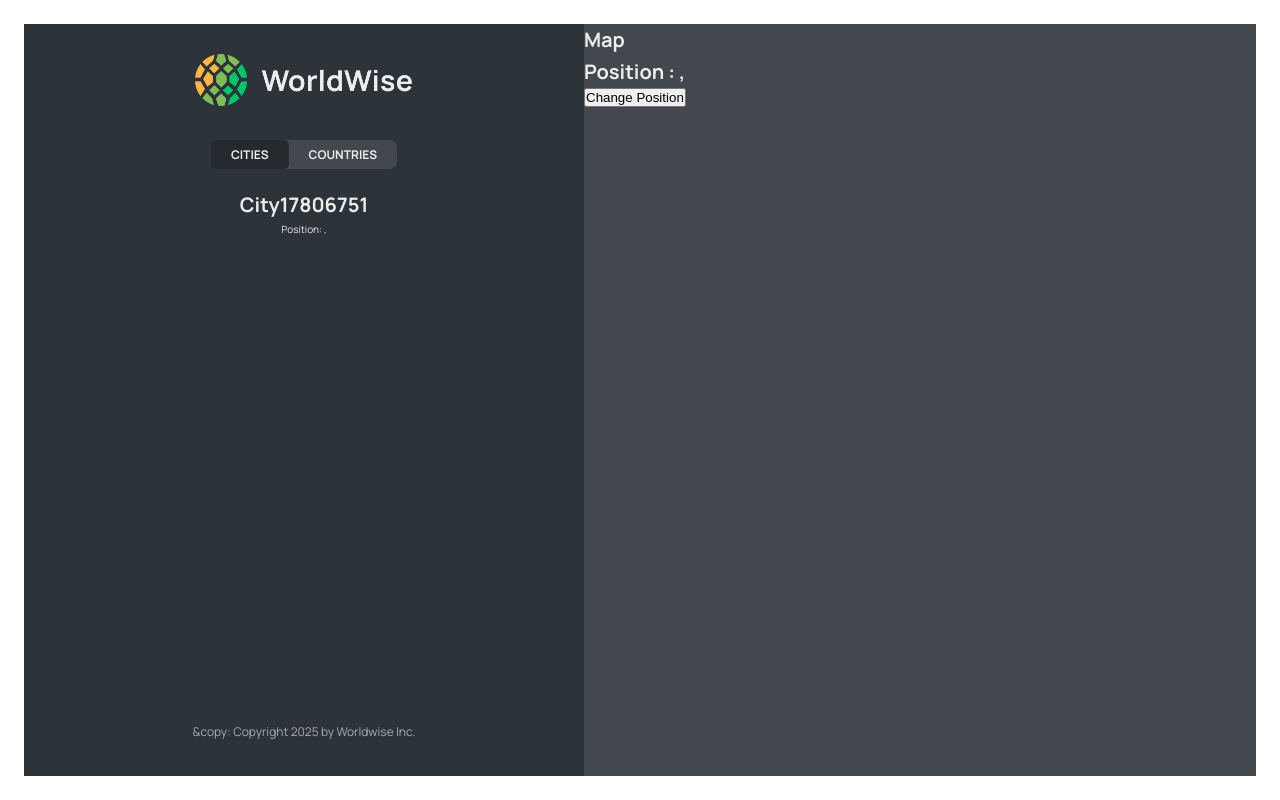
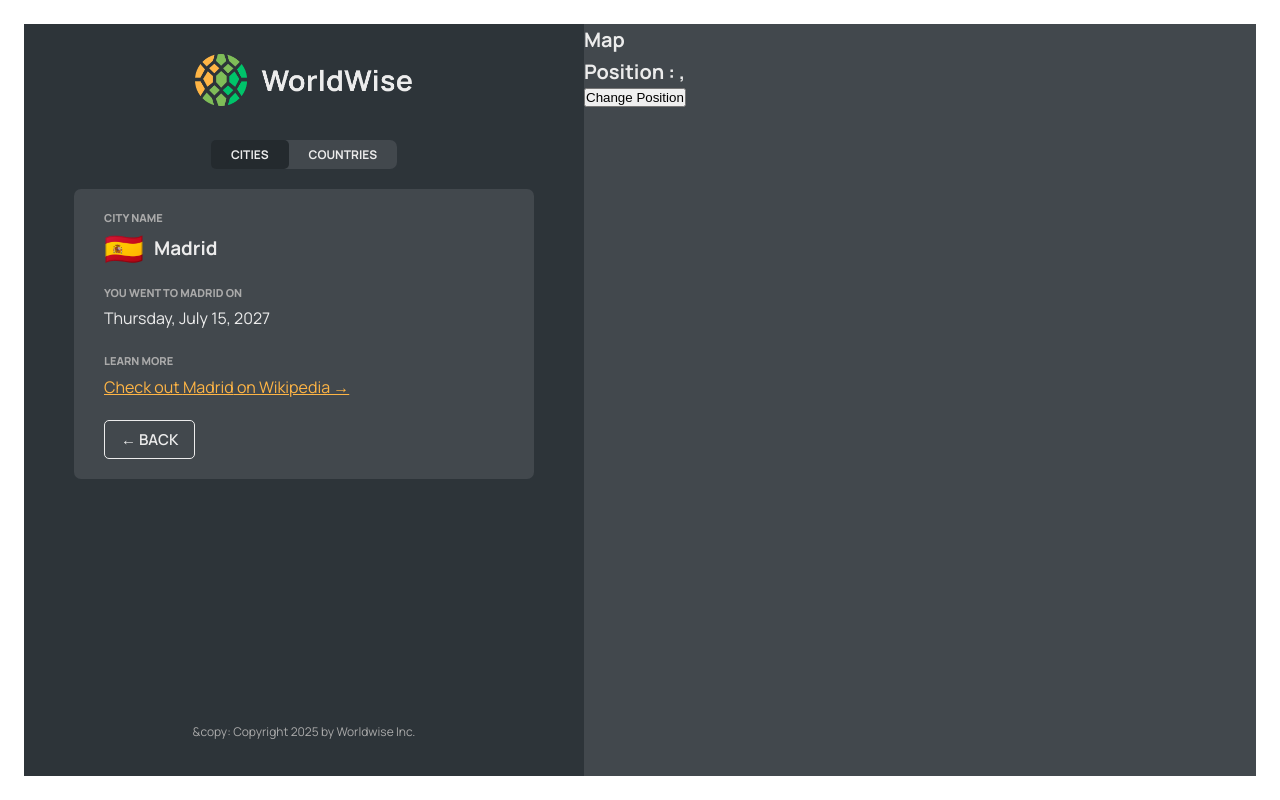
Before and after one commit to Varshini1425/worldwise, a React (Vite) app: page /app/cities/17806751 in a window 1280 px wide. Built offline with nearby package versions, Linux system fonts and the light colour scheme; data requests are answered from the project's data file.

Commit message:
added a city description view

```diff
--- /dev/null
+++ b/src/components/BackButton.jsx
@@ -0,0 +1,20 @@
+import React from "react";
+import { useNavigate } from "react-router-dom";
+import Button from "./Button";
+
+const BackButton = () => {
+  const navigate = useNavigate();
+  return (
+    <Button
+      type="back"
+      onClick={(e) => {
+        e.preventDefault();
+        navigate(-1);
+      }}
+    >
+      &larr; Back
+    </Button>
+  );
+};
+
+export default BackButton;
--- a/src/components/City.jsx
+++ b/src/components/City.jsx
@@ -1,5 +1,9 @@
-import { useParams, useSearchParams } from "react-router-dom";
+import { useParams } from "react-router-dom";
 import styles from "./City.module.css";
+import { useEffect } from "react";
+import { useCities } from "../contexts/CitiesContext";
+import Spinner from "./Spinner";
+import BackButton from "./BackButton";
 
 const formatDate = (date) =>
   new Intl.DateTimeFormat("en", {
@@ -12,62 +16,70 @@
 function City() {
   const { id } = useParams();
   // console.log(x);
+
+  const { getCity, currentCity, isLoading } = useCities();
+
+  useEffect(() => {
+    getCity(id);
+  }, [id]);
+
   // TEMP DATA
-  const [searchParams, setSearchParams] = useSearchParams();
-  const lat = searchParams.get("lat");
-  const lng = searchParams.get("lng");
-  const currentCity = {
-    cityName: "Lisbon",
-    emoji: "🇵🇹",
-    date: "2027-10-31T15:59:59.138Z",
-    notes: "My favorite city so far!",
-  };
+
+  // const currentCity = {
+  //   cityName: "Lisbon",
+  //   emoji: "🇵🇹",
+  //   date: "2027-10-31T15:59:59.138Z",
+  //   notes: "My favorite city so far!",
+  // };
+
+  // return (
+  //   <>
+  //     <h1>City{id}</h1>
+  //     <p>
+  //       Position: {lat}, {lng}
+  //     </p>
+  //   </>
+  // );
 
   const { cityName, emoji, date, notes } = currentCity;
+  if (isLoading) return <Spinner />;
   return (
-    <>
-      <h1>City{id}</h1>
-      <p>
-        Position: {lat}, {lng}
-      </p>
-    </>
+    <div className={styles.city}>
+      <div className={styles.row}>
+        <h6>City name</h6>
+        <h3>
+          <span>{emoji}</span> {cityName}
+        </h3>
+      </div>
+
+      <div className={styles.row}>
+        <h6>You went to {cityName} on</h6>
+        <p>{formatDate(date || null)}</p>
+      </div>
+
+      {notes && (
+        <div className={styles.row}>
+          <h6>Your notes</h6>
+          <p>{notes}</p>
+        </div>
+      )}
+
+      <div className={styles.row}>
+        <h6>Learn more</h6>
+        <a
+          href={`https://en.wikipedia.org/wiki/${cityName}`}
+          target="_blank"
+          rel="noreferrer"
+        >
+          Check out {cityName} on Wikipedia &rarr;
+        </a>
+      </div>
+
+      <div>
+        <BackButton />
+      </div>
+    </div>
   );
-
-  // return (
-  //   <div className={styles.city}>
-  //     <div className={styles.row}>
-  //       <h6>City name</h6>
-  //       <h3>
-  //         <span>{emoji}</span> {cityName}
-  //       </h3>
-  //     </div>
-
-  //     <div className={styles.row}>
-  //       <h6>You went to {cityName} on</h6>
-  //       <p>{formatDate(date || null)}</p>
-  //     </div>
-
-  //     {notes && (
-  //       <div className={styles.row}>
-  //         <h6>Your notes</h6>
-  //         <p>{notes}</p>
-  //       </div>
-  //     )}
-
-  //     <div className={styles.row}>
-  //       <h6>Learn more</h6>
-  //       <a
-  //         href={`https://en.wikipedia.org/wiki/${cityName}`}
-  //         target="_blank"
-  //         rel="noreferrer"
-  //       >
-  //         Check out {cityName} on Wikipedia &rarr;
-  //       </a>
-  //     </div>
-
-  //     <div></div>
-  //   </div>
-  // );
 }
 
 export default City;
--- a/src/components/CityItem.jsx
+++ b/src/components/CityItem.jsx
@@ -1,6 +1,7 @@
 import React from "react";
 import styles from "./CityItem.module.css";
 import { Link } from "react-router-dom";
+import { useCities } from "../contexts/CitiesContext";
 
 const formatDate = (date) =>
   new Intl.DateTimeFormat("en", {
@@ -11,11 +12,14 @@
 
 const CityItem = ({ city }) => {
   //   console.log(city);
+  const { currentCity } = useCities();
   const { cityName, emoji, date, id, position } = city;
   return (
     <li>
       <Link
-        className={styles.cityItem}
+        className={`${styles.cityItem} ${
+          id === currentCity.id ? styles["cityItem--active"] : ""
+        }`}
         to={`${id}?lat=${position.lat}&lng=${position.lng}`}
       >
         <span className={styles.emoji}>{emoji}</span>
--- a/src/components/Form.jsx
+++ b/src/components/Form.jsx
@@ -4,7 +4,7 @@
 
 import styles from "./Form.module.css";
 import Button from "./Button";
-import { useNavigate } from "react-router-dom";
+import BackButton from "./BackButton";
 
 export function convertToEmoji(countryCode) {
   const codePoints = countryCode
@@ -15,7 +15,6 @@
 }
 
 function Form() {
-  const navigate = useNavigate();
   const [cityName, setCityName] = useState("");
   // const [country, setCountry] = useState("");
   const [date, setDate] = useState(new Date());
@@ -53,15 +52,7 @@
 
       <div className={styles.buttons}>
         <Button type="primary">Add</Button>
-        <Button
-          type="back"
-          onClick={(e) => {
-            e.preventDefault();
-            navigate(-1);
-          }}
-        >
-          &larr; Back
-        </Button>
+        <BackButton />
       </div>
     </form>
   );
--- a/src/contexts/CitiesContext.jsx
+++ b/src/contexts/CitiesContext.jsx
@@ -7,6 +7,7 @@
 function CitiesProvider({ children }) {
   const [cities, setCities] = useState([]);
   const [isLoading, setIsLoading] = useState(false);
+  const [currentCity, setCurrentCity] = useState({});
 
   useEffect(() => {
     async function fetchCities() {
@@ -25,11 +26,28 @@
     fetchCities();
   }, []);
 
+  async function getCity(id) {
+    try {
+      setIsLoading(true);
+      const res = await fetch(`${BASE_URL}/cities/${id}`);
+
+      const data = await res.json();
+      setCurrentCity(data);
+      console.log(data);
+    } catch {
+      alert("There was an error loading data...");
+    } finally {
+      setIsLoading(false);
+    }
+  }
+
   return (
     <CitiesContext.Provider
       value={{
         cities,
         isLoading,
+        currentCity,
+        getCity,
       }}
     >
       {children}
```
